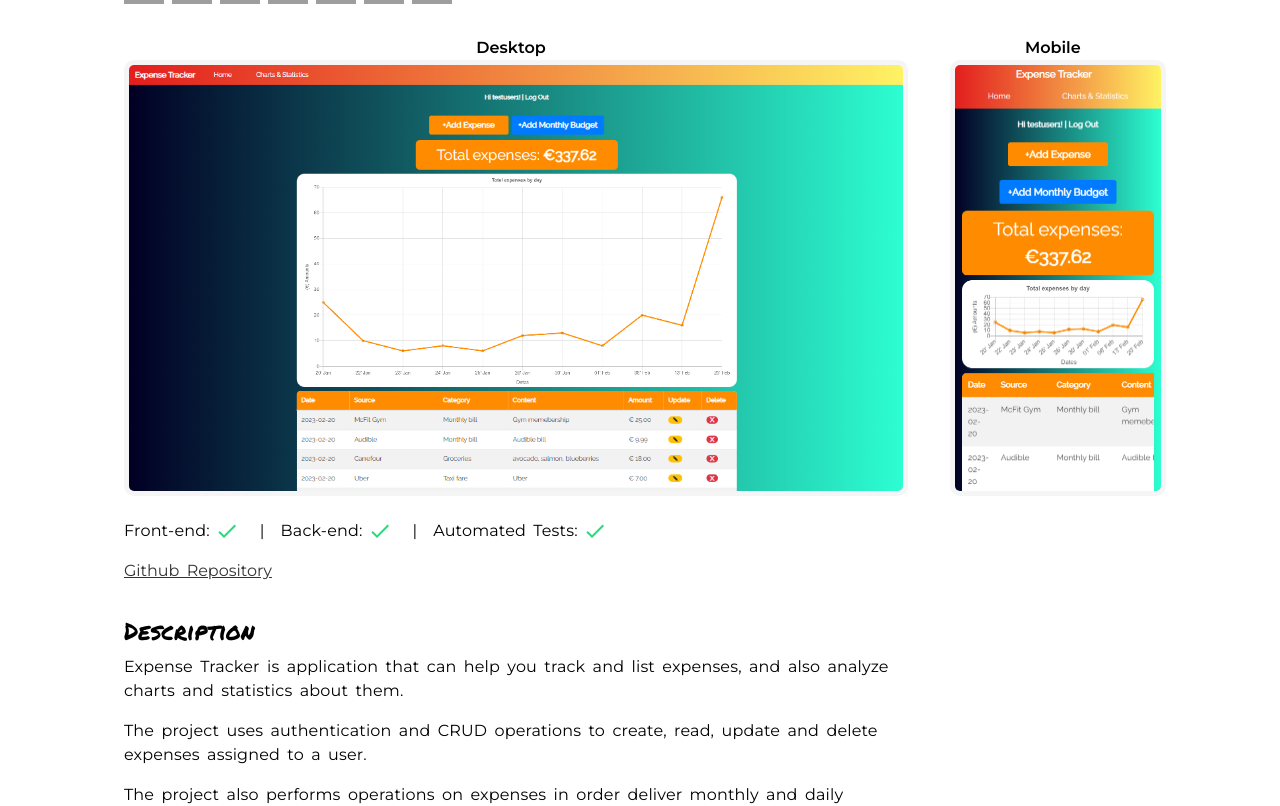
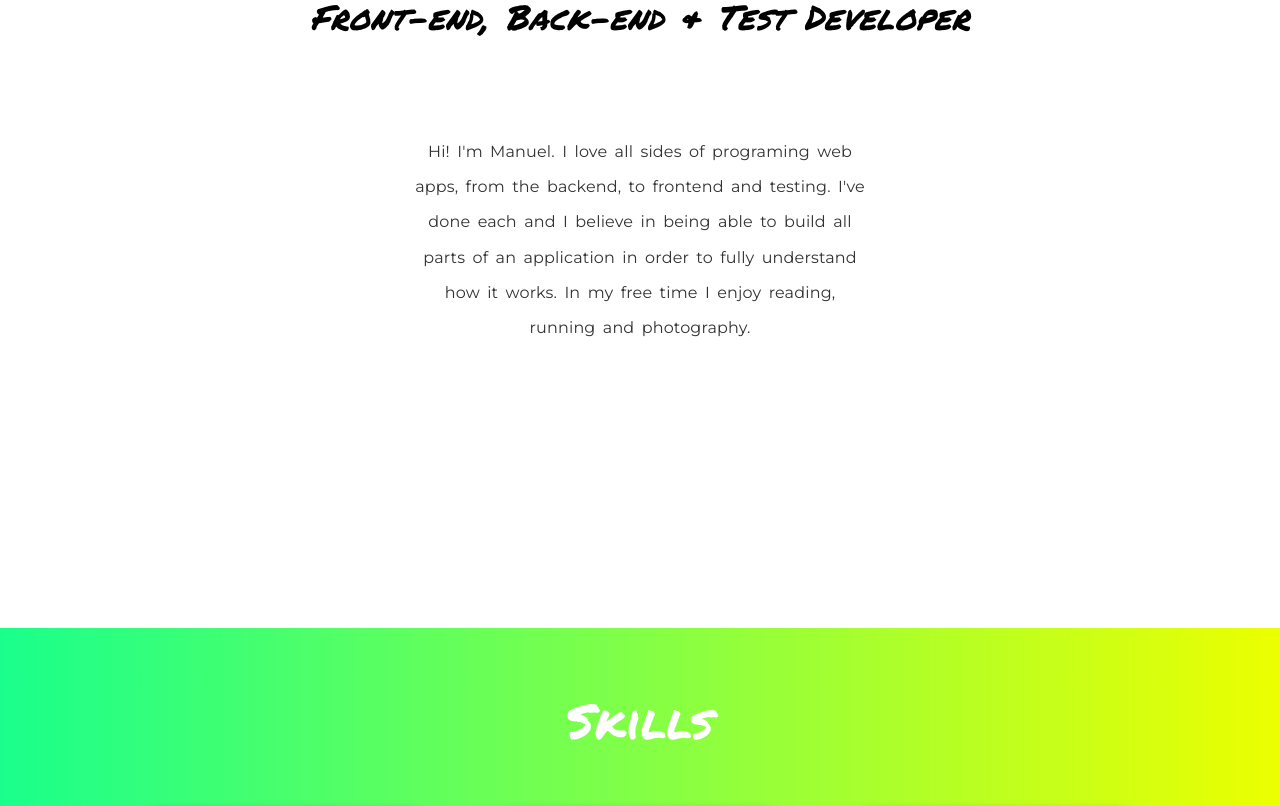
Before and after one commit to manuel12/personal-portfolio-page, a React (Create React App) app: page / in a window 1280 px wide. Shown: the part 340-1146 px from the top of the page. Built offline with nearby package versions, Linux system fonts and the light colour scheme; grey boxes are pictures that could not be loaded.

Commit message:
Added back all sections

```diff
--- a/src/App.js
+++ b/src/App.js
@@ -21,11 +21,11 @@ function App() {
   return (
     <div className='App' id='home'>
       <Navbar />
-      {/* <Home />
-      <Skills /> */}
+      <Home />
+      <Skills />
       <Projects />
-      {/* <Certifications />
-      <Contact /> */}
+      <Certifications />
+      <Contact />
     </div>
   );
 }
```
